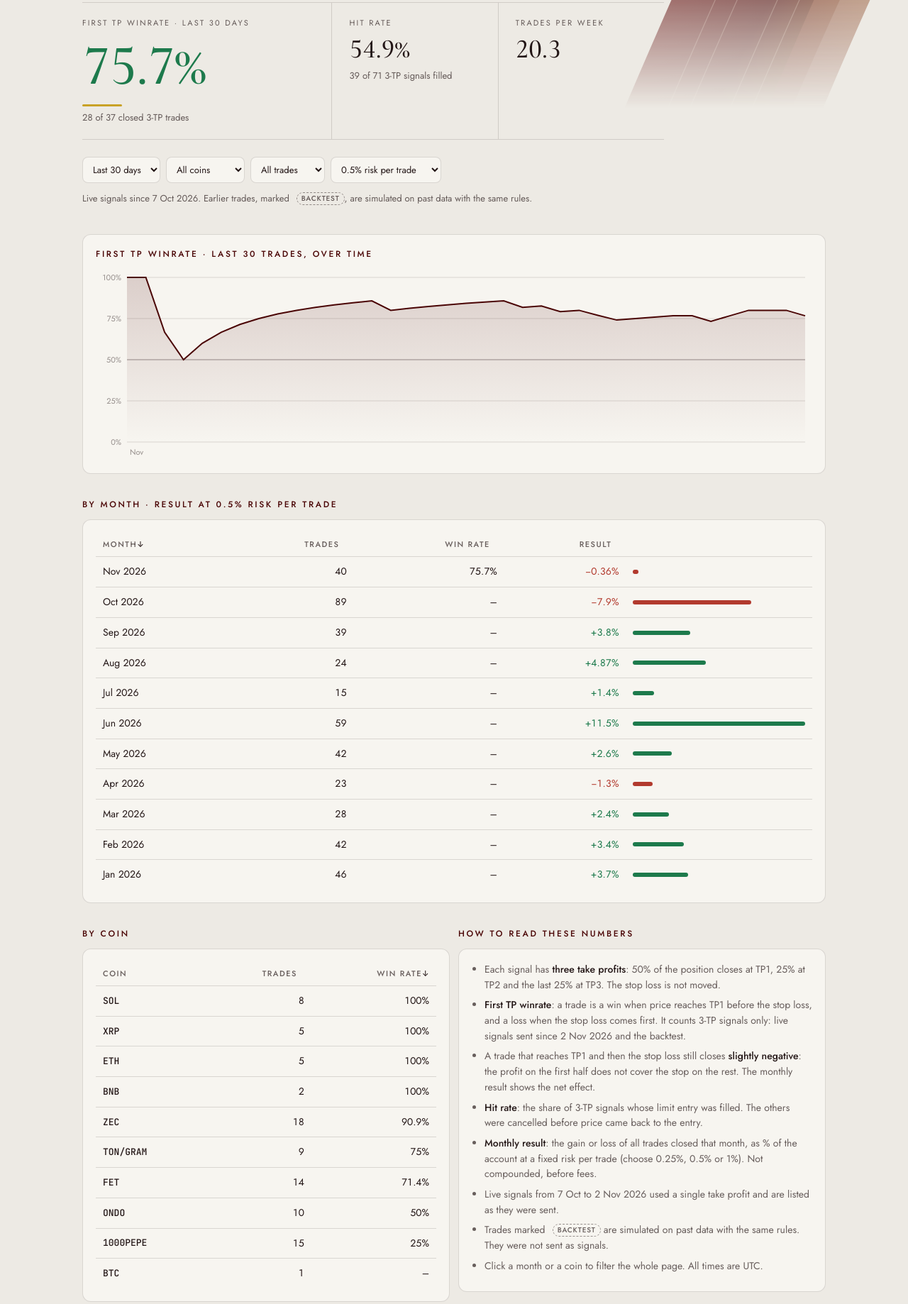
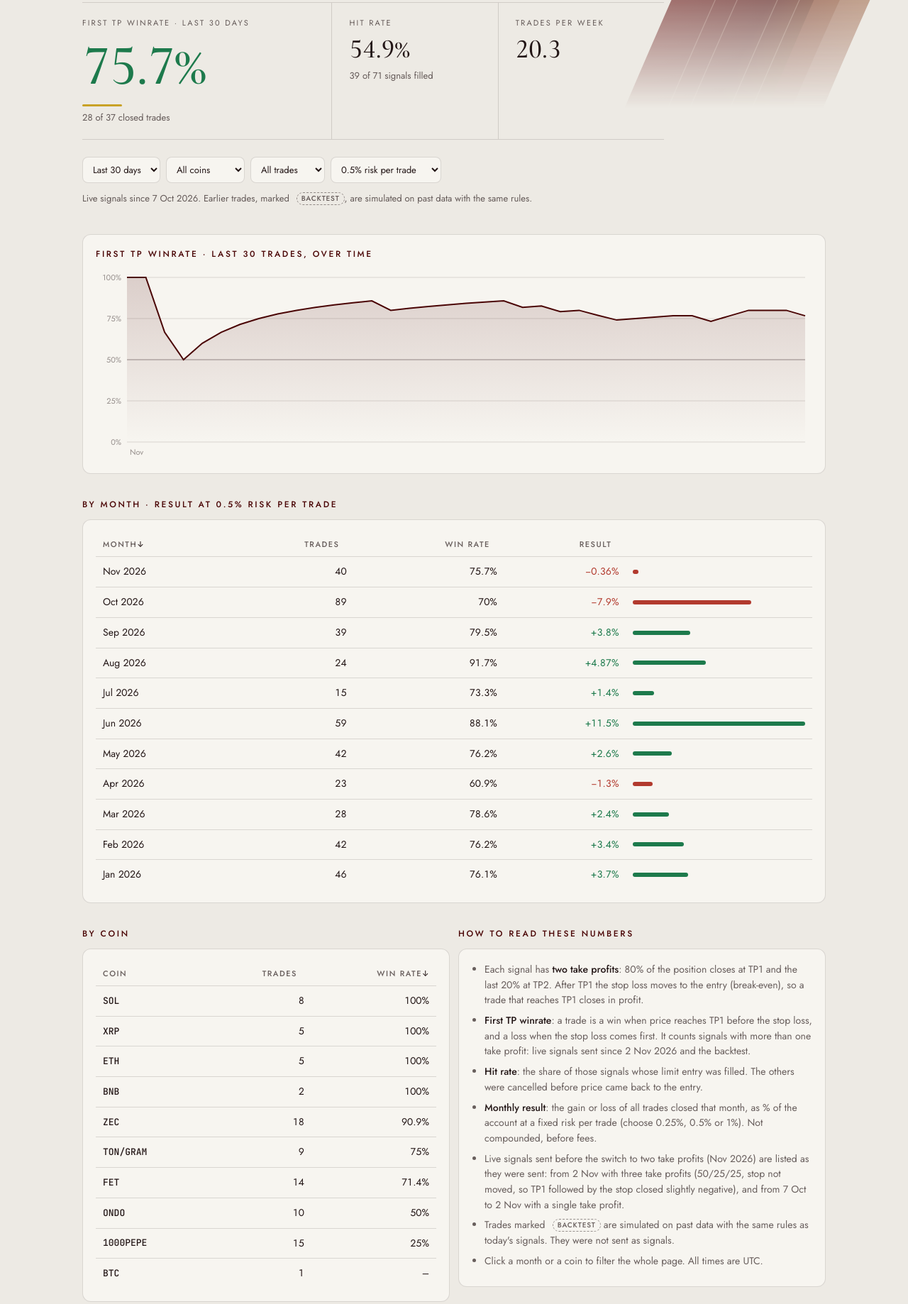
Before and after one commit to specter-execution/performance, a plain HTML site: page index.html in a window 1280 px wide. Shown: the part 326-2164 px from the top of the page at 71% size. Drawn offline with nearby package versions, Linux system fonts and the light colour scheme.

Commit message:
update index.html

```diff
--- a/index.html
+++ b/index.html
@@ -218,13 +218,12 @@ html, body { overflow-x: hidden; }
       <h2>How to read these numbers</h2>
       <div class="card method">
         <ul>
-          <li>Each signal has <b>three take profits</b>: 50% of the position closes at TP1, 25% at TP2 and the last 25% at TP3. The stop loss is not moved.</li>
-          <li><b>First TP winrate</b>: a trade is a win when price reaches TP1 before the stop loss, and a loss when the stop loss comes first. It counts 3-TP signals only: live signals sent since 2 Nov 2026 and the backtest.</li>
-          <li>A trade that reaches TP1 and then the stop loss still closes <b>slightly negative</b>: the profit on the first half does not cover the stop on the rest. The monthly result shows the net effect.</li>
-          <li><b>Hit rate</b>: the share of 3-TP signals whose limit entry was filled. The others were cancelled before price came back to the entry.</li>
+          <li>Each signal has <b>two take profits</b>: 80% of the position closes at TP1 and the last 20% at TP2. After TP1 the stop loss moves to the entry (break-even), so a trade that reaches TP1 closes in profit.</li>
+          <li><b>First TP winrate</b>: a trade is a win when price reaches TP1 before the stop loss, and a loss when the stop loss comes first. It counts signals with more than one take profit: live signals sent since 2 Nov 2026 and the backtest.</li>
+          <li><b>Hit rate</b>: the share of those signals whose limit entry was filled. The others were cancelled before price came back to the entry.</li>
           <li><b>Monthly result</b>: the gain or loss of all trades closed that month, as % of the account at a fixed risk per trade (choose 0.25%, 0.5% or 1%). Not compounded, before fees.</li>
-          <li>Live signals from 7 Oct to 2 Nov 2026 used a single take profit and are listed as they were sent.</li>
-          <li>Trades marked <span class="bt">Backtest</span> are simulated on past data with the same rules. They were not sent as signals.</li>
+          <li>Live signals sent before the switch to two take profits (Nov 2026) are listed as they were sent: from 2 Nov with three take profits (50/25/25, stop not moved, so TP1 followed by the stop closed slightly negative), and from 7 Oct to 2 Nov with a single take profit.</li>
+          <li>Trades marked <span class="bt">Backtest</span> are simulated on past data with the same rules as today's signals. They were not sent as signals.</li>
           <li>Click a month or a coin to filter the whole page. All times are UTC.</li>
         </ul>
       </div>
@@ -294,13 +293,14 @@ const pickSig = () => SIG.filter((x) => (!S.src || x.src === S.src) && (!S.coin
   (!S.month || (S.month === "30d" ? x.placed >= cut() : x.placed.startsWith(S.month))));
 const pick = (byMonth, byCoin) => ALL.filter((t) => (!S.src || t.src === S.src) && (!byMonth || inPeriod(t)) && (!byCoin || !S.coin || slot(t.pair) === S.coin));
 
-// menang = TP pertama tersentuh sebelum SL (3 TP: TP1; sinyal lama satu TP: TP-nya).
+// menang = TP pertama tersentuh sebelum SL (TP1 di +0,5R; sinyal lama satu TP: TP-nya).
 // Data lama tanpa kolom hits: untung = menang.
 const menang = (t) => (t.hits != null ? t.hits >= 1 : t.R > 0);
-// win rate & hit rate hanya untuk sinyal 3 TP (live sejak 2 Nov 2026 + seluruh backtest)
-const tiga = (x) => x.tps === 3 || (x.tps == null && x.src === "bt");
+// win rate & hit rate hanya untuk sinyal ber-TP banyak (TP1 +0,5R): 3 TP live sejak 2 Nov 2026,
+// 2 TP 80/20 sesudahnya, dan seluruh backtest
+const banyakTP = (x) => x.tps >= 2 || (x.tps == null && x.src === "bt");
 function summarize(ts) {
-  const t3 = ts.filter(tiga), nw = t3.filter(menang).length;
+  const t3 = ts.filter(banyakTP), nw = t3.filter(menang).length;
   return { n: ts.length, n3: t3.length, wins: nw, losses: t3.length - nw,
            total: +ts.reduce((a, t) => a + t.R, 0).toFixed(2),
            wr: t3.length ? +(100 * nw / t3.length).toFixed(1) : null };
@@ -335,26 +335,26 @@ function perWeek(ts) {
 
 function stats() {
   const ts = pick(true, true), s = summarize(ts), pw = perWeek(ts);
-  const sg = pickSig().filter(tiga), isi = sg.filter((x) => x.filled).length;
+  const sg = pickSig().filter(banyakTP), isi = sg.filter((x) => x.filled).length;
   const hr = sg.length ? +(100 * isi / sg.length).toFixed(1) : null;
   const card = (k, v, note = "", extra = "") =>
     `<div class="card ${extra}"><div class="k">${k}</div><div class="v">${v}</div>${note ? `<div class="note">${note}</div>` : ""}</div>`;
   $("stats").innerHTML =
     card(`First TP winrate · ${periodLabel()}`, s.wr == null ? "–" :
       `<span class="${s.wr >= 50 ? "wr-up" : "wr-down"}">${s.wr}%</span>`,
-      `${s.wins} of ${s.n3} closed 3-TP trade${s.n3 === 1 ? "" : "s"}`, "hero") +
+      `${s.wins} of ${s.n3} closed trade${s.n3 === 1 ? "" : "s"}`, "hero") +
     card("Hit rate", hr == null ? "–" : `${hr}%`,
-      sg.length ? `${isi} of ${sg.length} 3-TP signals filled` : "", "wide") +
+      sg.length ? `${isi} of ${sg.length} signals filled` : "", "wide") +
     card("Trades per week", pw == null ? "–" : trim(pw, 1), "", "wide");
 }
 
 function chart() {
   const box = $("chart"), tip = $("tip");
   box.querySelectorAll("svg,.empty").forEach((n) => n.remove());
-  const ts = pick(true, true).filter(tiga).sort((a, b) => a.closed.localeCompare(b.closed));
-  if (!ts.length) { box.insertAdjacentHTML("beforeend", '<div class="empty">No closed 3-TP trades in this period.</div>'); return; }
+  const ts = pick(true, true).filter(banyakTP).sort((a, b) => a.closed.localeCompare(b.closed));
+  if (!ts.length) { box.insertAdjacentHTML("beforeend", '<div class="empty">No closed trades in this period.</div>'); return; }
   const W = Math.max(280, box.clientWidth), H = box.clientHeight || 240, pl = 44, pr = 10, pt = 12, pb = 26;
-  // win rate bergulir: 30 trade 3 TP terakhir (lebih sedikit di awal)
+  // win rate bergulir: 30 trade ber-TP banyak terakhir (lebih sedikit di awal)
   const JENDELA = 30, ok = ts.map((t) => (menang(t) ? 1 : 0));
   let w = 0;
   const pts = ts.map((t, i) => {
@@ -425,9 +425,9 @@ function coins() {
 function log() {
   const s = S.sl, rows = sorted(pick(true, true).filter((t) => !S.res || (S.res === "win" ? menang(t) : !menang(t))), s);
   const px = (v) => (v === null || v === undefined ? "–" : v);
-  // 3 TP: TP1 / TP2 / TP3, yang tidak tersentuh dibuat pudar; sinyal lama: satu TP
-  const tps = (t) => (t.tps === 3 && t.tp1 != null
-    ? `<span class="tps">${[t.tp1, t.tp2, t.tp].map((v, k) => `<span class="${(t.hits || 0) > k ? "" : "miss"}" title="TP${k + 1}${(t.hits || 0) > k ? " reached" : ""}">${px(v)}</span>`).join('<span class="sep">/</span>')}</span>`
+  // TP ganda: TP1 / TP2 (/ TP3), yang tidak tersentuh dibuat pudar; sinyal lama: satu TP
+  const tps = (t) => (t.tps >= 2 && t.tp1 != null
+    ? `<span class="tps">${(t.tps === 3 ? [t.tp1, t.tp2, t.tp] : [t.tp1, t.tp]).map((v, k) => `<span class="${(t.hits || 0) > k ? "" : "miss"}" title="TP${k + 1}${(t.hits || 0) > k ? " reached" : ""}">${px(v)}</span>`).join('<span class="sep">/</span>')}</span>`
     : px(t.tp));
   const tag = (t) => (t.src === "bt" ? '<span class="bt">Backtest</span>' : "");
   $("log").innerHTML = `<thead><tr>${th("#", "id", s, "hide-sm")}${th("Closed (UTC)", "closed", s)}${th("Coin", "pair", s)}${th("Side", "side", s)}${th("Entry", "entry", s, "n hide-sm")}${th("Stop loss", "sl", s, "n hide-sm")}${th("Take profit", "tp", s, "n hide-sm")}${th("Held", "hold_min", s, "n hide-md")}${th("Outcome", "result", s)}</tr></thead><tbody>` +
@@ -435,7 +435,7 @@ function log() {
       <td><span class="pill ${t.side === "LONG" ? "long" : "short"}">${esc(t.side)}</span></td>
       <td class="n mono hide-sm">${px(t.entry)}</td><td class="n mono hide-sm">${px(t.sl)}</td><td class="n mono hide-sm">${tps(t)}</td>
       <td class="n hide-md">${hold(t.hold_min)}</td><td>${esc(t.result)}</td></tr>
-      <tr class="sub"><td colspan="9"><span><b>Entry</b>${px(t.entry)}</span><span><b>SL</b>${px(t.sl)}</span>${t.tps === 3 ? "<br>" : ""}<span><b>TP</b>${tps(t)}</span></td></tr>`).join("")
+      <tr class="sub"><td colspan="9"><span><b>Entry</b>${px(t.entry)}</span><span><b>SL</b>${px(t.sl)}</span>${t.tps >= 2 ? "<br>" : ""}<span><b>TP</b>${tps(t)}</span></td></tr>`).join("")
       : '<tr><td class="empty" colspan="9">No trades in this period.</td></tr>') + "</tbody>";
   $("moreBtn").style.display = rows.length > S.shown ? "" : "none";
 }
```
